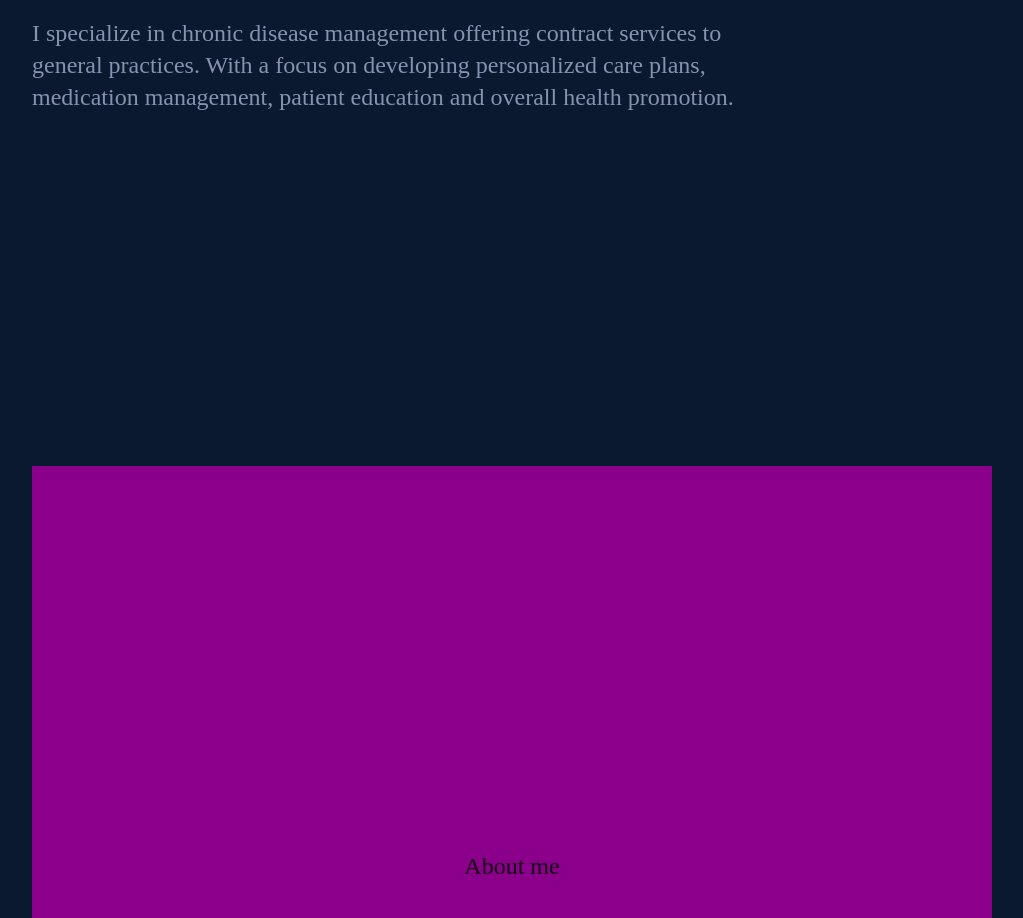
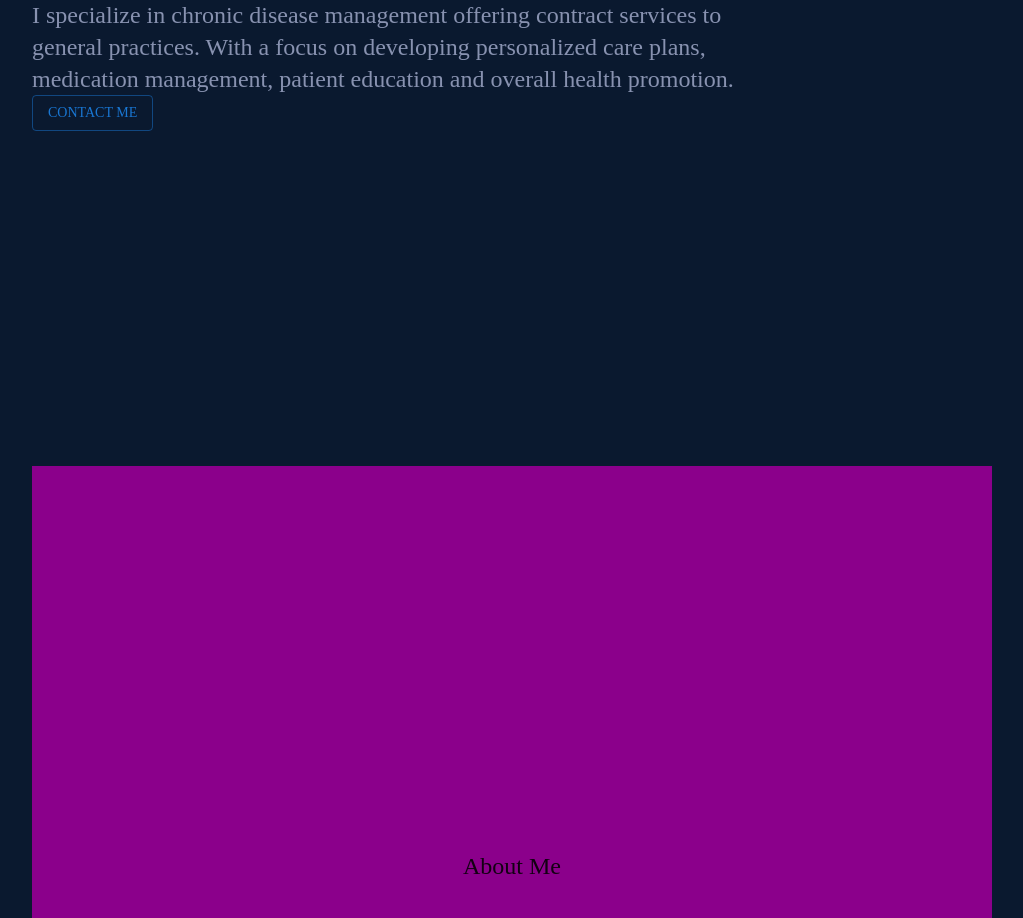
Before and after one commit to Diipz/landing-page, a React (Vite) app: page / in a window 1280 px wide. Shown: the part 434-1352 px from the top of the page, without its empty margins (128-1151 px from the left). Built offline with nearby package versions, Linux system fonts and the light colour scheme.

Commit message:
Hero button

```diff
--- a/src/assets/components/MainContent.jsx
+++ b/src/assets/components/MainContent.jsx
@@ -17,10 +17,13 @@ export default function MainContent() {
         <Typography variant="h5" className="hero-description">
         I specialize in chronic disease management offering contract services to general practices. With a focus on developing personalized care plans, medication management, patient education and overall health promotion.
         </Typography>
+        <Button variant="outlined" disableRipple id="hero-contact-btn">
+          Contact Me
+        </Button>
       </section>
-      <section className="about">
+      <section className="about" >
         <Typography variant="h5">
-          About me
+          About Me
         </Typography>
       </section>
     </div>
```
